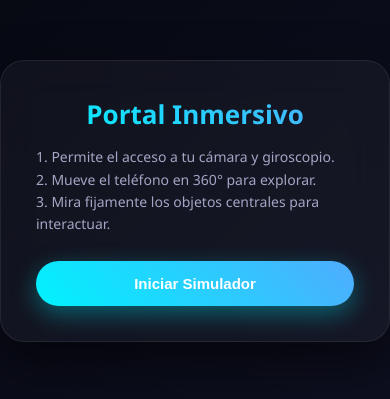
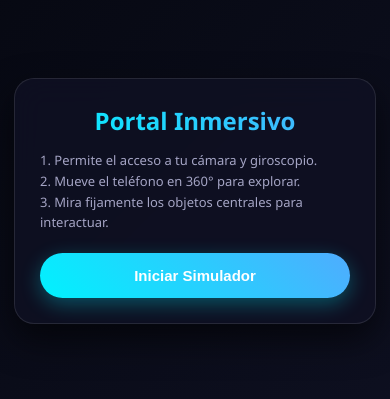
Before and after one commit to Daniela210701/Simulador-VR, a plain HTML site: page index.html in a window 390 px wide. Shown: the part 221-620 px from the top of the page. Drawn offline with Linux system fonts and the light colour scheme.

Commit message:
Fix: Optimizacion responsiva para pantallas moviles

```diff
--- a/index.html
+++ b/index.html
@@ -2,15 +2,15 @@
 <html lang="es">
 <head>
   <meta charset="UTF-8">
-  <meta name="viewport" content="width=device-width, initial-scale=1.0">
-  <title>Mega Mundo Inmersivo AR</title>
+  <meta name="viewport" content="width=device-width, initial-scale=1.0, user-scalable=no, minimum-scale=1.0, maximum-scale=1.0">
+  <title>Mega Mundo Inmersivo AR Móvil</title>
 
   <script src="https://aframe.io/releases/1.3.0/aframe.min.js"></script>
   <script src="https://raw.githack.com/AR-js-org/AR.js/master/aframe/build/aframe-ar.js"></script>
 
   <link rel="stylesheet" href="style.css">
 </head>
-<body>
+<body style="margin: 0px; overflow: hidden;">
 
   <div id="welcome-screen">
     <div class="card">
@@ -22,13 +22,13 @@
     </div>
   </div>
 
-  <a-scene embedded arjs="sourceType: webcam; debugUIEnabled: false;">
+  <a-scene embedded vr-mode-ui="enabled: false" arjs="sourceType: webcam; debugUIEnabled: false; displayWidth: 1280; displayHeight: 960;">
 
     <a-light type="ambient" color="#e0f7fa" intensity="0.4"></a-light>
     <a-light type="directional" color="#ffb74d" intensity="0.9" position="5 10 -5"></a-light>
     <a-light type="point" color="#00f2fe" intensity="0.6" position="0 3 -4"></a-light>
 
-    <a-entity id="hud-panel" position="0 2.5 -3.5" visible="false">
+    <a-entity id="hud-panel" position="0 2.2 -3.5" visible="false">
       <a-plane width="3.2" height="0.9" color="#0b0f19" material="opacity: 0.9; transparent: true"></a-plane>
       <a-text id="hud-title" value="ESTRUCTURA DETECTADA" align="center" position="0 0.22 0.01" width="4.8" color="#00f2fe"></a-text>
       <a-text id="hud-desc" value="" align="center" position="0 -0.15 0.01" width="3.5" color="#ffffff"></a-text>
@@ -46,7 +46,6 @@
     <a-entity id="floating-island" position="0 1.5 -4.5" scale="0.7 0.7 0.7">
       <a-dodecahedron radius="1.2" position="0 -0.5 0" color="#455a64" scale="1.5 0.6 1.5" rotation="180 45 0"></a-dodecahedron>
       <a-cylinder radius="1.5" height="0.1" position="0 -0.1 0" color="#2e7d32"></a-cylinder>
-
       <a-octahedron id="mystic-crystal" class="interactuable" radius="0.5" position="0 0.8 0" color="#00f2fe"
                     material="opacity: 0.85; transparent: true; shader: flat"
                     animation="property: rotation; to: 0 360 0; loop: true; dur: 4000; easing: linear">
--- a/script.js
+++ b/script.js
@@ -7,13 +7,11 @@ document.addEventListener("DOMContentLoaded", () => {
   const hudTitle = document.getElementById('hud-title');
   const hudDesc = document.getElementById('hud-desc');
 
-  // Ocultar la pantalla al presionar el botón de inicio
   startButton.addEventListener('click', () => {
     welcomeScreen.style.opacity = '0';
     welcomeScreen.style.visibility = 'hidden';
   });
 
-  // INTERACCIÓN: Cristal Místico Flotante
   const crystal = document.getElementById('mystic-crystal');
   const crystalColors = ['#00f2fe', '#e91e63', '#7cfc00', '#b8860b'];
   let crystalIndex = 0;
@@ -21,21 +19,18 @@ document.addEventListener("DOMContentLoaded", () => {
   crystal.addEventListener('click', () => {
     hudPanel.setAttribute('visible', 'true');
     hudTitle.setAttribute('value', 'CRISTAL ANCESTRAL');
-    hudDesc.setAttribute('value', 'Núcleo de energía geométrica flotando sobre la isla central.');
+    hudDesc.setAttribute('value', 'Nucléo de energia geometrica flotando sobre la isla central.');
 
-    // Cambia su color cíclicamente al ser enfocado
     crystalIndex = (crystalIndex + 1) % crystalColors.length;
     crystal.setAttribute('color', crystalColors[crystalIndex]);
   });
 
-  // INTERACCIÓN: Gran Arco Torii
   const torii = document.getElementById('torii-gate');
   torii.addEventListener('click', () => {
     hudPanel.setAttribute('visible', 'true');
     hudTitle.setAttribute('value', 'GRAN TORII PORTAL');
     hudDesc.setAttribute('value', 'Umbral que conecta el plano real con las dimensiones tridimensionales web.');
 
-    // Genera una pequeña pulsación visual de escala
     torii.setAttribute('animation__pulse', {
       property: 'scale',
       from: '1.2 1.2 1.2', to: '1.25 1.25 1.25',
@@ -43,22 +38,19 @@ document.addEventListener("DOMContentLoaded", () => {
     });
   });
 
-  // INTERACCIÓN: Árbol Sagrado Maestro
   const treeMaster = document.getElementById('tree-master');
   treeMaster.addEventListener('click', () => {
     hudPanel.setAttribute('visible', 'true');
     hudTitle.setAttribute('value', 'ARBORETO MAESTRO');
-    hudDesc.setAttribute('value', 'Estructura botánica generada con esferas superpuestas de alta densidad.');
+    hudDesc.setAttribute('value', 'Estructura botanica generada con esferas superpuestas de alta densidad.');
   });
 
-  // INTERACCIÓN: Linternas flotantes aéreas (Selección múltiple por clase)
   const airLanterns = document.querySelectorAll('#lanterns-group a-box');
   airLanterns.forEach((lantern, index) => {
     lantern.addEventListener('click', () => {
       hudPanel.setAttribute('visible', 'true');
       hudTitle.setAttribute('value', `LINTERNA FLOTANTE N° ${index + 1}`);
-      hudDesc.setAttribute('value', 'Geometría suspendida en el aire activa por inducción de mirada.');
-
+      hudDesc.setAttribute('value', 'Geometria suspendida en el aire activa por induccion de mirada.');
       lantern.setAttribute('color', '#ff00ff');
     });
   });
--- a/style.css
+++ b/style.css
@@ -4,17 +4,18 @@ body, html {
   width: 100%;
   height: 100%;
   overflow: hidden;
+  background-color: #000;
 }
 
-/* Pantalla de bienvenida con desenfoque translúcido */
+/* Pantalla de bienvenida forzada por encima de la cámara del celular */
 #welcome-screen {
-  position: fixed;
+  position: absolute;
   top: 0;
   left: 0;
-  width: 100%;
-  height: 100%;
+  width: 100vw;
+  height: 100vh;
   background: linear-gradient(135deg, #05070f 0%, #0f1123 100%);
-  z-index: 9999;
+  z-index: 99999; /* Máxima prioridad sobre el video de AR.js */
   display: flex;
   justify-content: center;
   align-items: center;
@@ -24,25 +25,23 @@ body, html {
 }
 
 .card {
-  background: rgba(255, 255, 255, 0.04);
-  backdrop-filter: blur(20px);
-  -webkit-backdrop-filter: blur(20px);
-  border: 1px solid rgba(255, 255, 255, 0.08);
-  padding: 35px;
-  border-radius: 24px;
+  background: rgba(15, 17, 35, 0.8); /* Fondo más denso para celulares */
+  backdrop-filter: blur(15px);
+  -webkit-backdrop-filter: blur(15px);
+  border: 1px solid rgba(255, 255, 255, 0.1);
+  padding: 25px;
+  border-radius: 20px;
   text-align: center;
-  box-shadow: 0 20px 50px rgba(0, 0, 0, 0.6);
-  max-width: 85%;
-  width: 360px;
+  box-shadow: 0 15px 35px rgba(0, 0, 0, 0.6);
+  max-width: 80%;
+  width: 310px;
 }
 
 h1 {
-  margin: 0 0 12px 0;
-  font-size: 26px;
+  margin: 0 0 10px 0;
+  font-size: 24px;
   font-weight: 600;
   background: linear-gradient(45deg, #00f2fe, #4facfe);
-
-  /* Compatibilidad con navegadores WebKit/Safari y estándar (Corrige alertas de validación) */
   -webkit-background-clip: text;
   -webkit-text-fill-color: transparent;
   background-clip: text;
@@ -50,26 +49,35 @@ h1 {
 
 p {
   color: #a5a5c5;
-  font-size: 14px;
+  font-size: 13px;
   line-height: 1.6;
-  margin-bottom: 25px;
-  text-align: left; /* Indicaciones limpias alineadas a la izquierda */
+  margin-bottom: 20px;
+  text-align: left;
 }
 
 .btn-start {
   background: linear-gradient(45deg, #00f2fe, #4facfe);
   border: none;
   color: white;
-  padding: 14px 30px;
+  padding: 14px 20px;
   font-size: 15px;
   font-weight: bold;
   border-radius: 50px;
   cursor: pointer;
-  box-shadow: 0 8px 24px rgba(0, 242, 254, 0.35);
+  box-shadow: 0 6px 20px rgba(0, 242, 254, 0.3);
   width: 100%;
-  transition: transform 0.1s;
+  outline: none;
+  -webkit-tap-highlight-color: transparent; /* Elimina el cuadro azul al tocar en móviles */
 }
 
 .btn-start:active {
   transform: scale(0.97);
 }
+
+/* Forzamos que la cámara ocupe el espacio correcto sin romper proporciones */
+.a-canvas {
+  width: 100% !important;
+  height: 100% !important;
+  top: 0;
+  left: 0;
+}
```
